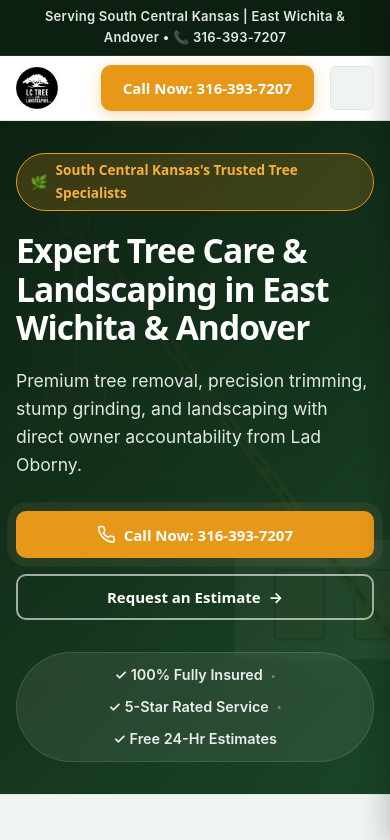
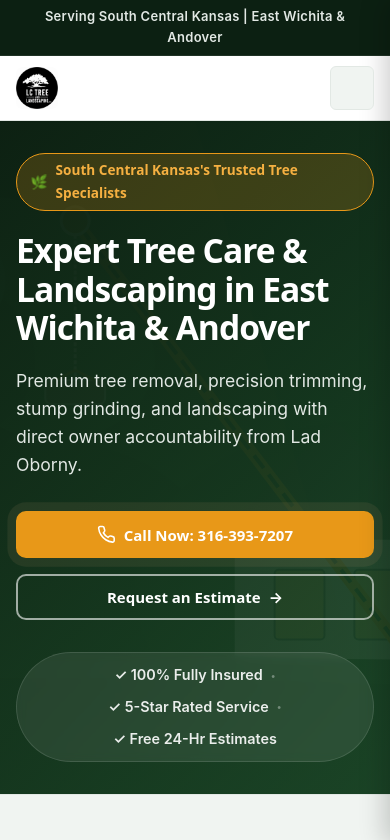
Before and after one commit to kpwebsite23-star/lads-website, a website: page index.html in a window 390 px wide. Shown: the top 840 px of the page. Drawn offline with Linux system fonts and the light colour scheme.

Commit message:
Remove phone number from global header across all pages

```diff
--- a/index.html
+++ b/index.html
@@ -73,7 +73,7 @@
     <div class="top-bar">
       <div class="container top-bar-container">
         <div class="top-bar-text">
-          <span>Serving South Central Kansas | East Wichita &amp; Andover • 📞 316-393-7207</span>
+          <span>Serving South Central Kansas | East Wichita &amp; Andover </span>
         </div>
       </div>
     </div>
@@ -106,7 +106,6 @@
         </nav>
 
         <div class="header-actions">
-          <a href="tel:3163937207" class="btn btn-primary btn-header-cta header-cta">Call Now: 316-393-7207</a>
           <button type="button" class="mobile-menu-toggle" id="mobile-menu-toggle" aria-controls="main-nav" aria-expanded="false" aria-label="Toggle navigation menu">
             <span class="hamburger-bar"></span>
             <span class="hamburger-bar"></span>
```
Also changed, not shown: about.html (+0 -1 lines), contact.html (+0 -1 lines), services.html (+0 -1 lines), tests/verify_website.js (+2 -2 lines).
